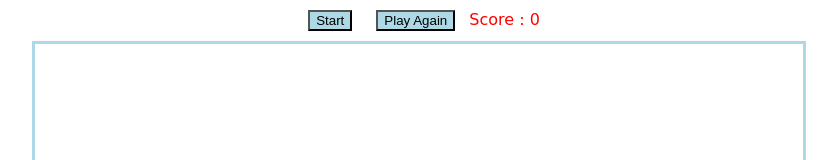
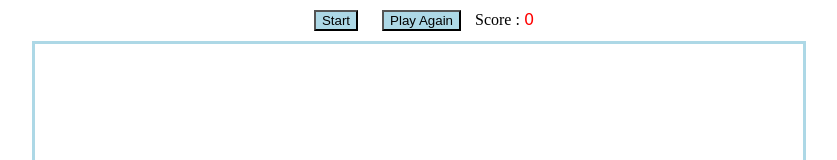
Before and after one commit to UMARAJAZ11A/Flappy-Bird, a plain HTML site: page index.html in a window 1280 px wide. Shown: the top 160 px of the page, without its empty margins (221-1058 px from the left). Drawn offline with Linux system fonts and the light colour scheme.

Commit message:
Update index.css

```diff
--- a/index.css
+++ b/index.css
@@ -14,7 +14,7 @@ button{
     margin: 10px;
     background-color: lightblue;
 }
-span{
+#score{
     font-family: cursive;
     color: red;
 }
```
